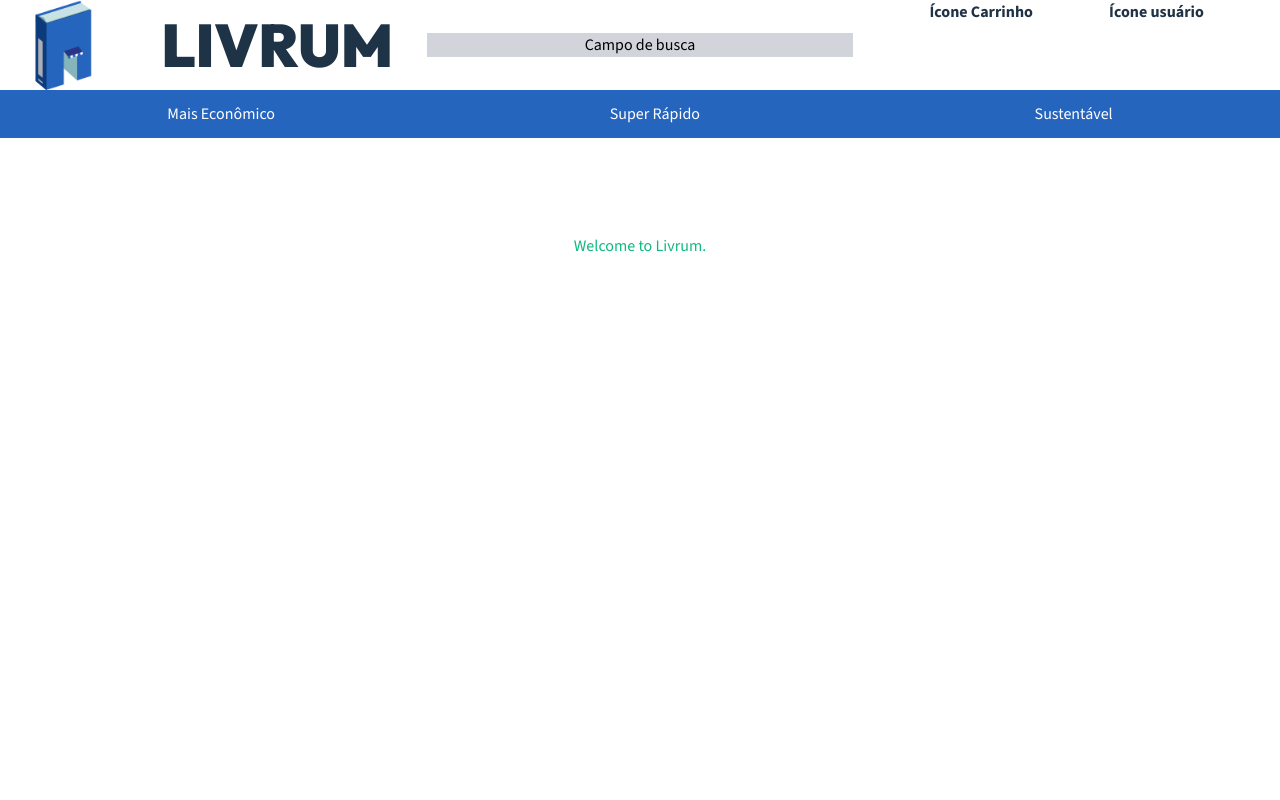
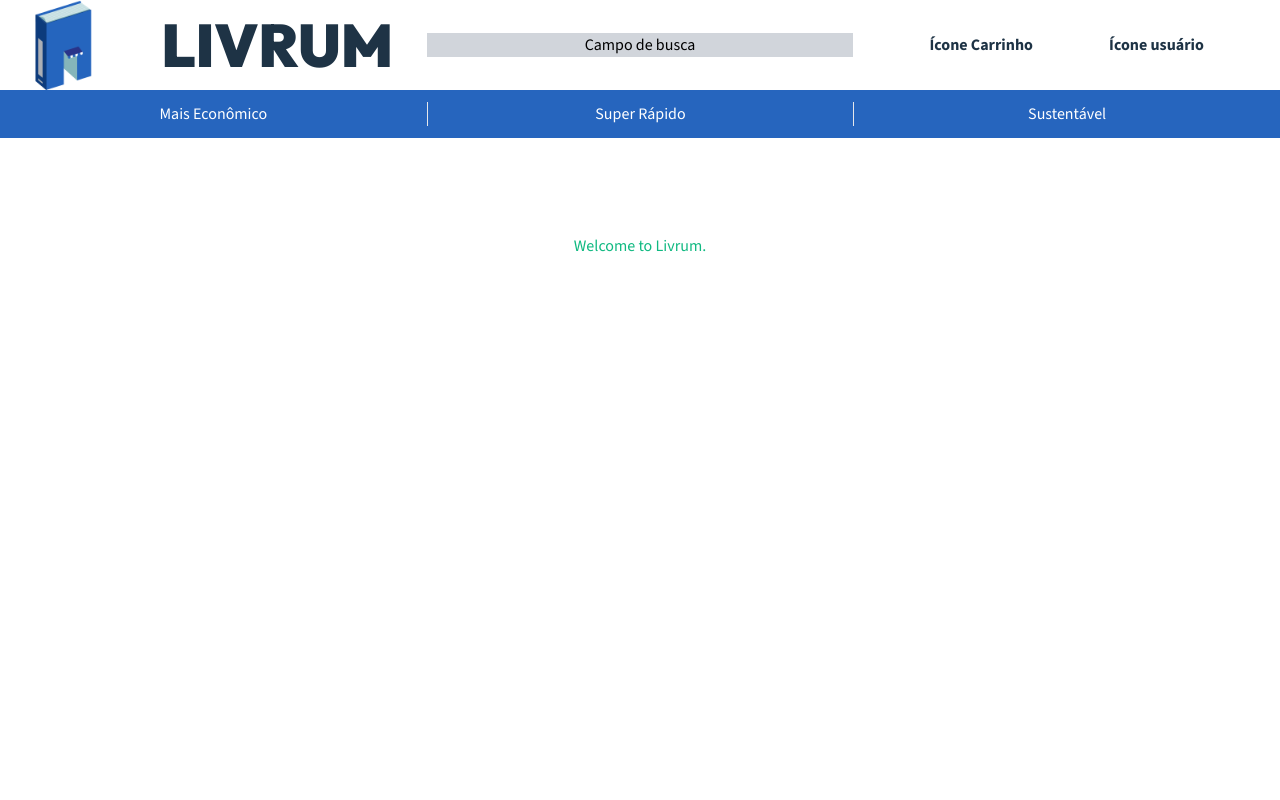
Before and after one commit to byte-stack-uefs/livrum, a Next.js app in the folder phase_4/app/webapp/: page / in a window 1280 px wide. Shown: the top 800 px of the page. Built offline with nearby package versions, Linux system fonts and the light colour scheme.

Commit message:
- Adicionando divisão entre elementos da barra de descrição - Alinhando "ícones"

```diff
--- a/phase_4/app/webapp/app/components/TopBar.tsx
+++ b/phase_4/app/webapp/app/components/TopBar.tsx
@@ -15,17 +15,17 @@ export default function TopBar() {
                         </p>
                     </div>
                     <div className="bg-gray-300 text-center self-center w-1/3">Campo de busca</div>
-                    <div className="flex justify-evenly text-livrum-dark font-bold w-1/3">
+                    <div className="flex justify-evenly text-livrum-dark font-bold w-1/3 items-center">
                         <div>Ícone Carrinho</div>
                         <div>Ícone usuário</div>
                     </div>
                 </div>
             </section>
             <section className="bg-livrum-primary text-white h-12">
-                <div className="flex justify-around h-full items-center">
-                    <div>Mais Econômico</div>
-                    <div>Super Rápido</div>
-                    <div>Sustentável</div>
+                <div className="flex justify-around h-full items-center divide-x">
+                    <div className="w-1/3 text-center">Mais Econômico</div>
+                    <div className="w-1/3 text-center">Super Rápido</div>
+                    <div className="w-1/3 text-center">Sustentável</div>
                 </div>
             </section>
         </div>
```
